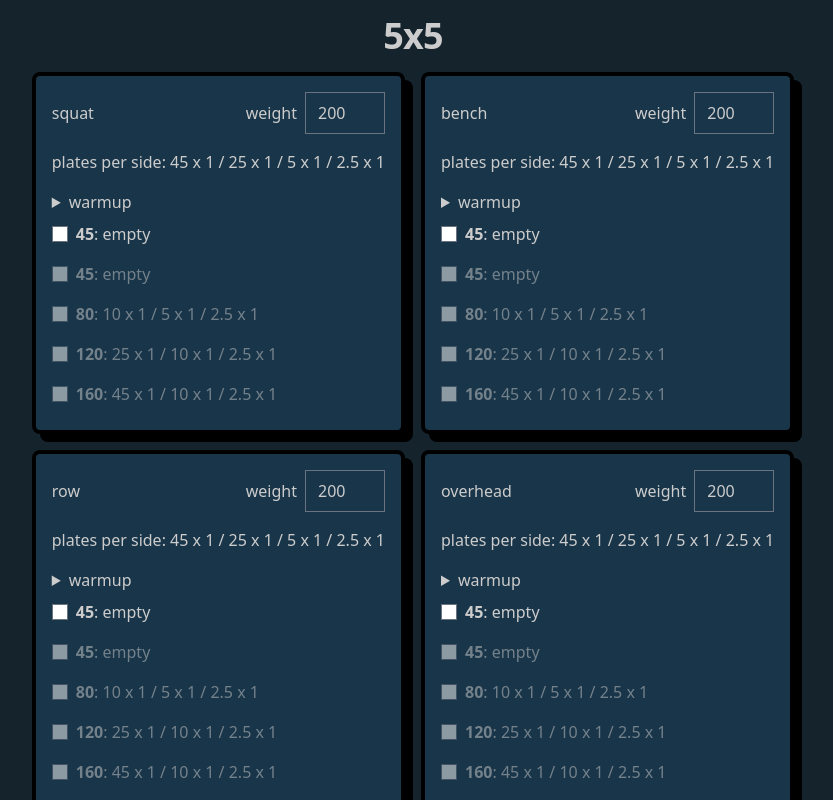
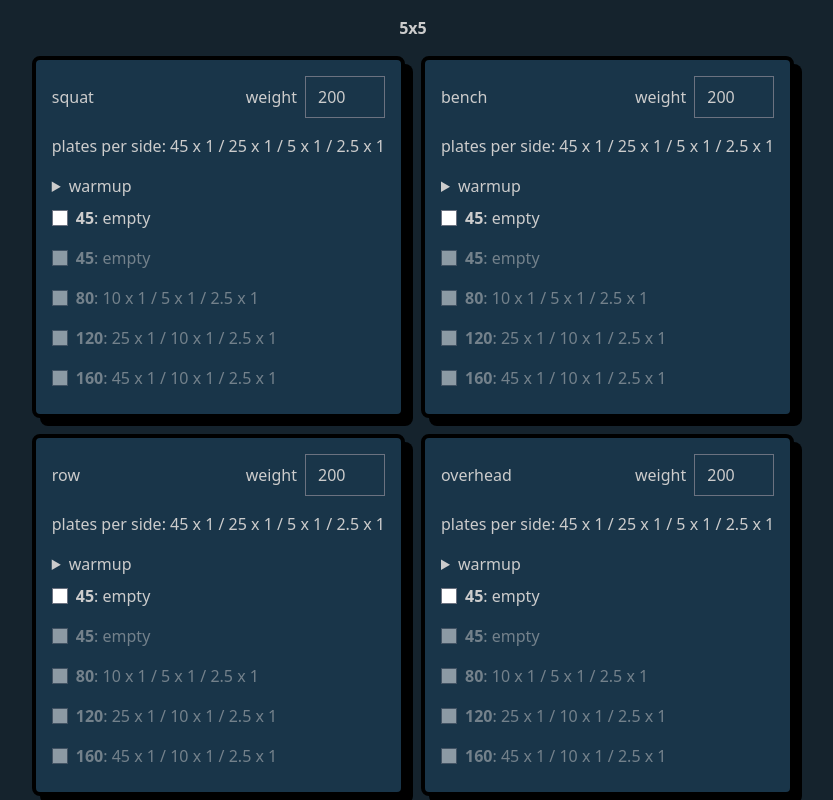
Before and after one commit to b4conjuice/5x5, a Next.js app: page / in a window 1280 px wide. Shown: the top 800 px of the page, without its empty margins (227-1060 px from the left). Built offline with nearby package versions, Linux system fonts and the light colour scheme.

Commit message:
update title styles

```diff
--- a/src/app/page.tsx
+++ b/src/app/page.tsx
@@ -7,7 +7,9 @@
   return (
     <Main className='flex flex-col p-4'>
       <div className='flex flex-grow flex-col space-y-4 md:items-center'>
-        <Title>5x5</Title>
+        <div className='flex'>
+          <Title>5x5</Title>
+        </div>
         <div className='grid gap-4 md:grid-cols-2'>
           {exercises.map(exercise => (
             <WarmupCalculator key={exercise} exercise={exercise} />
--- a/src/components/ui/title.tsx
+++ b/src/components/ui/title.tsx
@@ -1,7 +1,3 @@
 export default function Title({ children }: { children: React.ReactNode }) {
-  return (
-    <h1 className='text-center text-3xl font-extrabold leading-9 tracking-tight sm:text-4xl sm:leading-10'>
-      {children}
-    </h1>
-  )
+  return <h1 className='text-center font-bold'>{children}</h1>
 }
```
